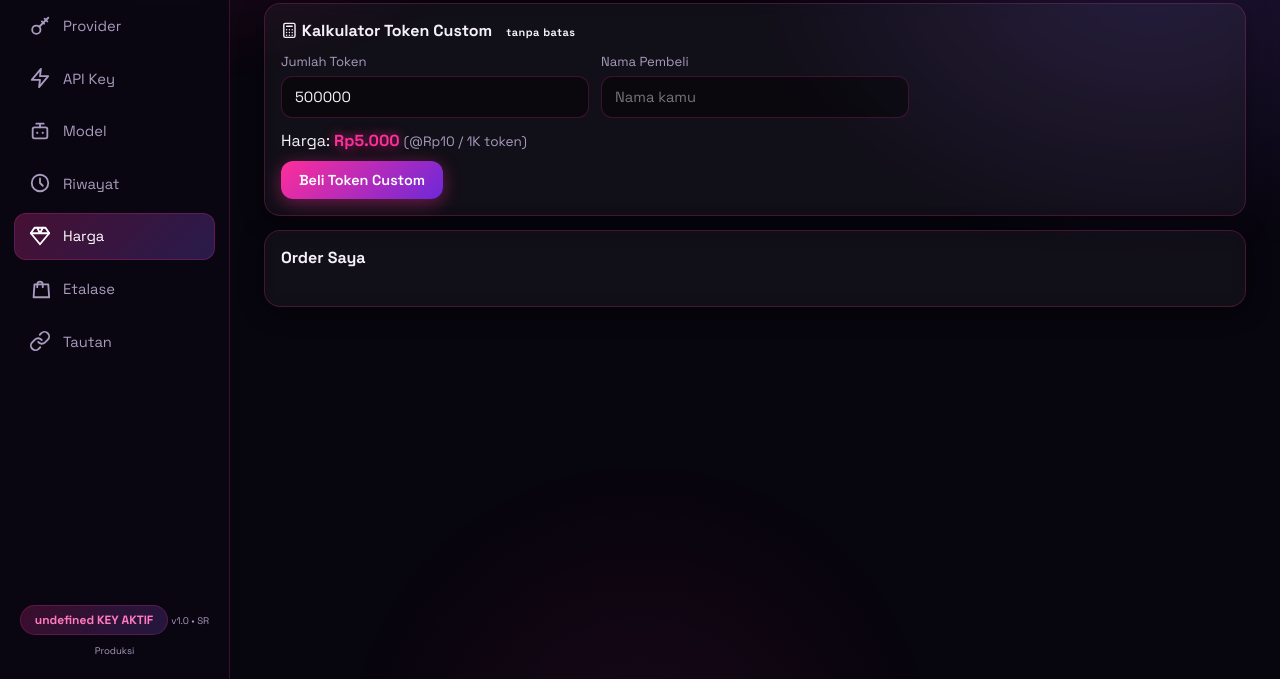
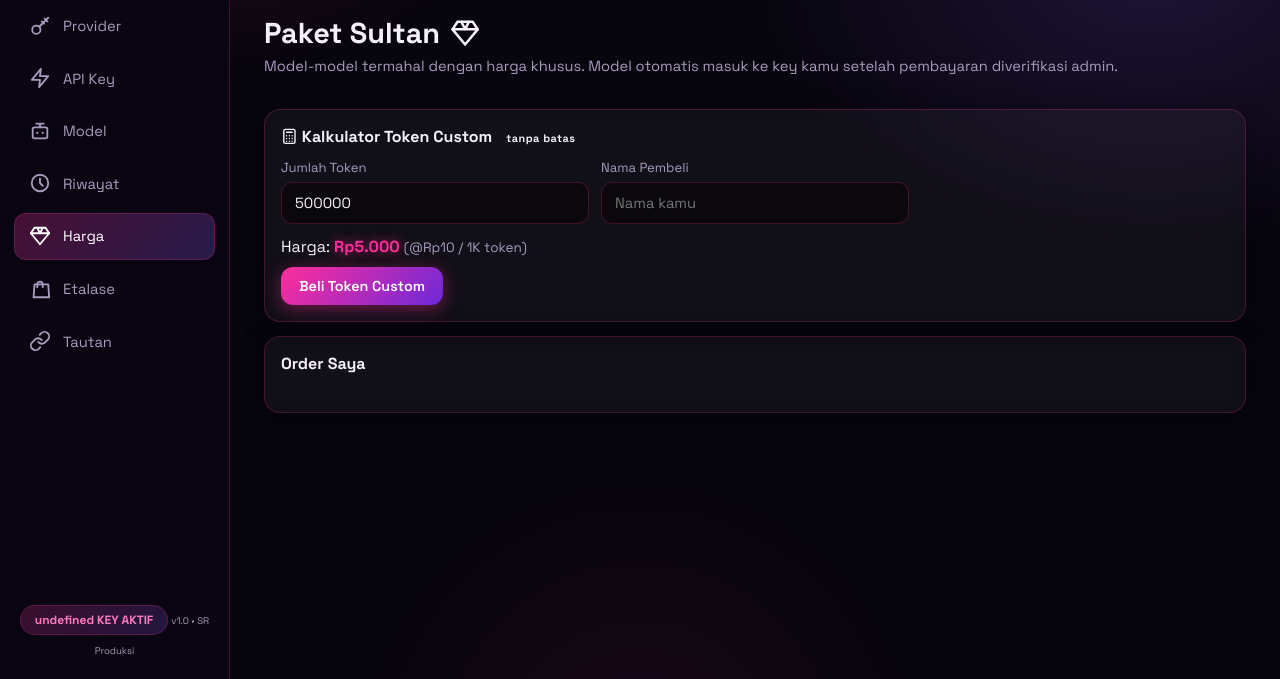
Before and after one commit to hestia-sr/hestia-gateway, a website: page public/index.html in a window 1280 px wide. Both pictures are taken after a click on the button "Harga". Shown: the part 121-800 px from the top of the page. Drawn offline with Linux system fonts and the light colour scheme; no server answers.

Commit message:
Harga: section Paket Sultan

```diff
--- a/public/index.html
+++ b/public/index.html
@@ -123,6 +123,9 @@
     <h1 class="page-title">Harga Token</h1>
     <p class="page-sub">Pilih paket, atau beli token custom tanpa batas jumlah.</p>
     <div class="cards" id="planCards" style="grid-template-columns:repeat(auto-fit,minmax(230px,1fr))"></div>
+    <h2 class="page-title" style="margin-top:28px">Paket Sultan <svg class="icsvg" viewBox="0 0 24 24" fill="none" stroke="currentColor" stroke-width="2" stroke-linecap="round" stroke-linejoin="round" aria-hidden="true"><path d="M6 3h12l4 6-10 12L2 9l4-6z"/><path d="M2 9h20M9 3l3 6 3-6"/></svg></h2>
+    <p class="page-sub">Model-model termahal dengan harga khusus. Model otomatis masuk ke key kamu setelah pembayaran diverifikasi admin.</p>
+    <div class="cards" id="sultanCards" style="grid-template-columns:repeat(auto-fit,minmax(230px,1fr))"></div>
     <div class="card">
       <h3><svg class="icsvg" viewBox="0 0 24 24" fill="none" stroke="currentColor" stroke-width="2" stroke-linecap="round" stroke-linejoin="round" aria-hidden="true"><rect x="4" y="2" width="16" height="20" rx="2"/><path d="M8 6h8M8 11h.01M12 11h.01M16 11h.01M8 15h.01M12 15h.01M16 15h.01M8 19h.01M12 19h.01M16 19h.01"/></svg> Kalkulator Token Custom <span class="badge">tanpa batas</span></h3>
       <div class="form-grid">
```
